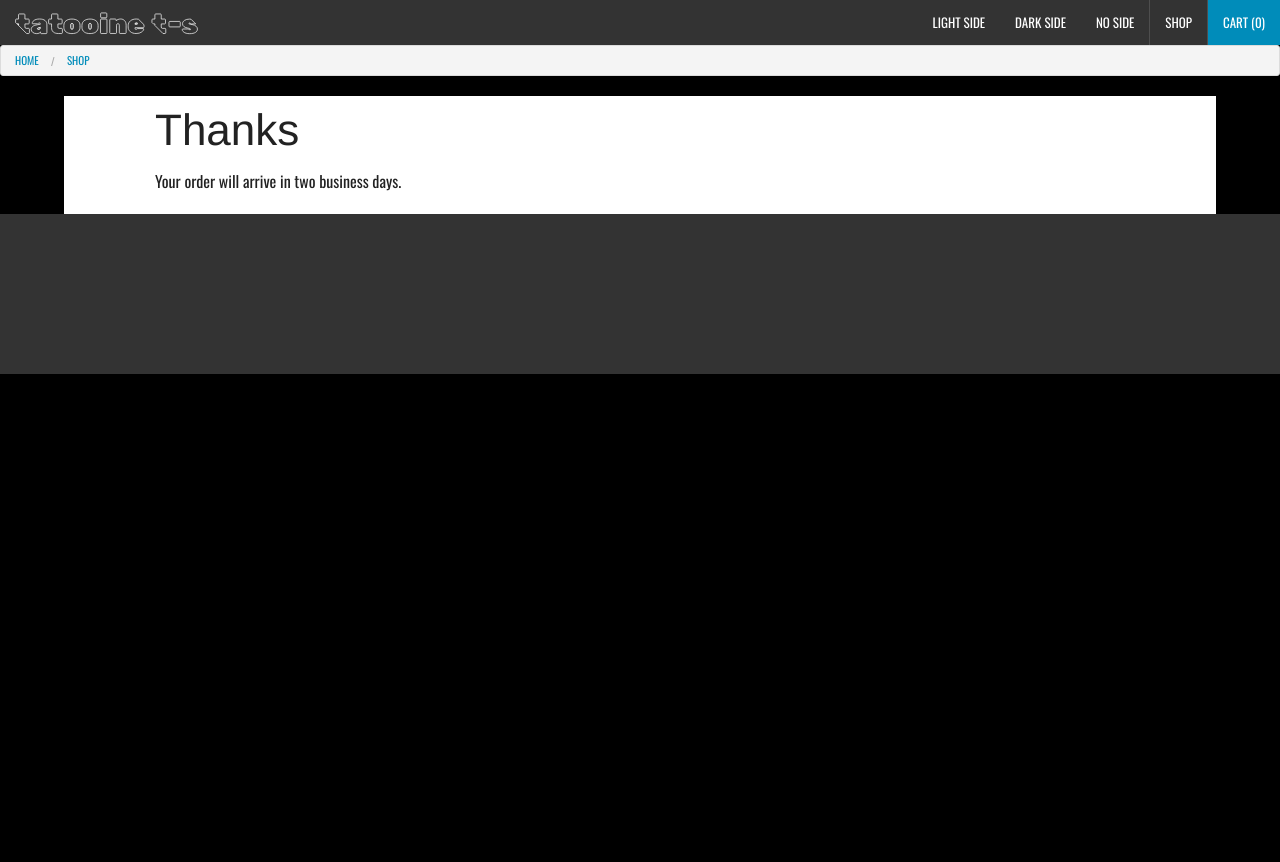
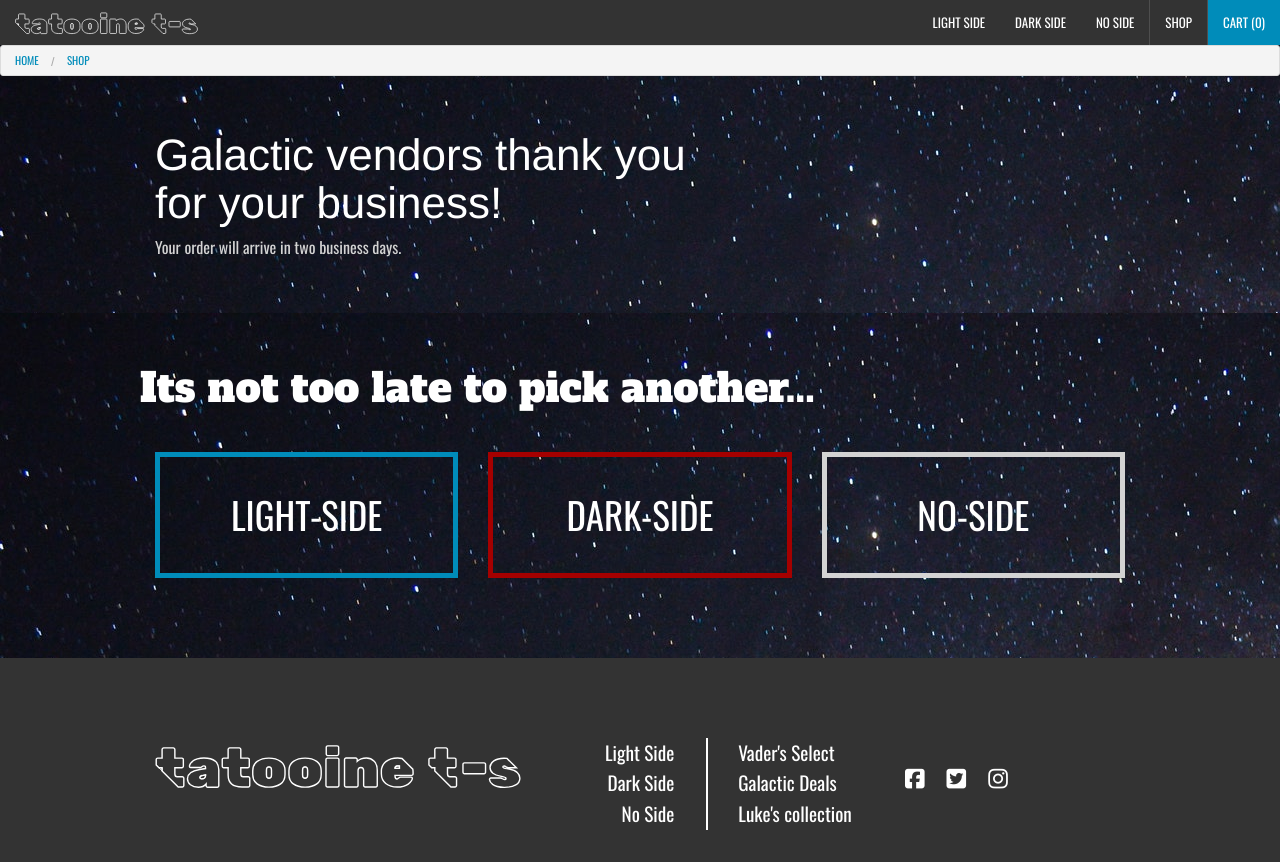
Before and after one commit to DKP1500/Tatooine-T-S, a plain HTML site: page confirmation.html in a window 1280 px wide. Before the commit the page ends 800 px from the top, so only its background shows below. Drawn offline with nearby package versions, Linux system fonts and the light colour scheme.

Commit message:
Confirmation Page Additions/Image Link Fix

```diff
--- a/confirmation.html
+++ b/confirmation.html
@@ -50,15 +50,81 @@
     <main class="product-grid">
       <div class="row">
         <div class="column">
-          <h1>Thanks</h1>
+          <h1>Galactic vendors thank you <br> for your business!</h1>
           <p>Your order will arrive in two business days.</p>
           <div class="cart-content"></div>
         </div>
       </div>
     </main>
 
+    <section class="pickanother">
+
+      <div class="row">
+
+        <h1> Its not too late to pick another... </h1>
+
+      </div>
+
+      <div class="row">
+
+      <div class="column medium-4">
+        <a href="light-side/index.html"><h2 class="lightside">light-side</h2></a>
+      </div>
+
+       <div class="column medium-4">
+        <a href="dark-side/index.html"><h2 class="darkside">dark-side</h2></a>
+      </div>
+
+      <div class="column medium-4">
+        <a href="no-side/index.html"><h2 class="noside">no-side</h2></a>
+      </div>
+
+      </div>
+
+    </section>
+
+
+
     <!-- Footer -->
-    <footer></footer>
+        <footer>
+
+      <div class="row">
+
+        <div class="column medium-3 large-5">
+           <h1><a href="index.html"><img src="img/logo.svg" alt="tatooine t-s logo" class="logo"></a></h1>
+        </div>
+
+        <div class="column medium-3 large-2">
+          <ul class="linksc">
+            <li class="categories"><a href="light-side/index.html"> Light Side</a></li>
+            <li class="categories"><a href="dark-side/index.html"> Dark Side</a></li>
+            <li class="categories"><a href="no-side/index.html"> No Side</a></li>
+          </ul>
+
+        </div>
+
+        <div class="column medium-3 large-2">
+
+          <ul class="linkst">
+            <li><a href="vadersselect/index.html"> Vader's Select</a></li>
+            <li><a href="galacticdeals/index.html"> Galactic Deals</a></li>
+            <li><a href="lukescollection/index.html"> Luke's collection</a>
+            </li>
+          </ul>
+
+        </div>
+
+        <div class="column medium-3 large-3">
+          <ul class="social-media inline-list">
+            <li><a><i class="fa fa-facebook-square" aria-hidden="true"></i></a></li>
+            <li><a><i class="fa fa-twitter-square" aria-hidden="true"></i></a></li>
+            <li><a><i class="fa fa-instagram" aria-hidden="true"></i></a></li>
+          </ul>
+        </div>
+
+      </div>
+
+    </footer>
 
     <script src="js/vendor/jquery.js"></script>
     <script src="js/foundation.min.js"></script>
--- a/css/main.css
+++ b/css/main.css
@@ -69,12 +69,6 @@ header .logo {
 	color: #ffffff;
 }
 
-.galactictrends {
-	background: #ffffff;
-	background-image: url(../img/xwingpatternoutline.png);
-	z-index: 5;
-}
-
 .homepage h2 {
 	font-family: 'Alfa Slab One', cursive;
 	padding: 3rem 0;
@@ -114,6 +108,12 @@ header .logo {
 }
 
 /* homepage trends */
+
+.galactictrends {
+	background: #ffffff;
+	background-image: url(../img/xwingpatternoutline.png);
+	z-index: 5;
+}
 
 .homepage .galactictrends .panel {
 	border: none;
@@ -228,7 +228,7 @@ header .logo {
 	font-weight: 300;
 }
 
-/* light side */
+/* light side (category page) */
 
 .lightside {
 	background-color: #ffffff;
@@ -251,7 +251,7 @@ header .logo {
 	color: #008CBA;
 }
 
-/* dark side */
+/* dark side (category page) */
 
 .darkside .top-bar-section li.active:not(.has-form) a:not(.button) {
 	background: #a50000;
@@ -282,7 +282,7 @@ header .logo {
 	color: #a50000;
 }
 
-/* no side */
+/* no side (category page) */
 
 .noside .top-bar-section li.active:not(.has-form) a:not(.button) {
 	background: #9c9c9c;
@@ -346,14 +346,6 @@ header .logo {
 
 }
 
-/*.luke {
-	background-image: url(../img/luke-02.png);
-	background-position: center;
-	background-size: cover;
-	background-repeat: no-repeat;
-	z-index: 2;
-}
-*/
 /* shop page */
 
 .shop .top-bar-section li.active:not(.has-form) a:not(.button) {
@@ -416,6 +408,83 @@ ul.pagination li a, ul.pagination li button {
 
 .cart .breadcrumbs > * a {
 	color: #ffffff;
+}
+
+/* confirmation */
+
+.confirmation {
+	background-image: url(../img/space.jpeg);
+}
+
+.confirmation .product-grid {
+	padding: 2rem 0;
+	background-color: transparent;
+}
+
+.confirmation h1 {
+	color: #ffffff;
+	line-height: 3rem;
+}
+
+.confirmation p {
+	color: #d3d3d3;
+}
+
+.confirmation .pickanother h1 {
+	font-family: 'Alfa Slab One', cursive;
+	font-size: 2.5rem;
+
+}
+.pickanother{
+	background-image: url(../img/space.jpeg);
+	padding: 3rem 0;
+}
+
+.pickanother .lightside,
+.pickanother .darkside,
+.pickanother .noside {
+	padding: 2rem 0;
+	margin: 2rem 0;
+	text-align: center;
+	text-transform: uppercase;
+	font-family: 'Oswald', sans-serif;
+	font-size: 2.3125rem;
+}
+
+.pickanother .lightside {
+	border: 5px solid #008CBA;
+	background-color: transparent;
+	color: #ffffff;
+}
+
+.pickanother .lightside:hover {
+	background-color: #008CBA;
+	background-image: url(../img/rebelpattern-04.png);
+	opacity: .8;
+}
+
+.pickanother .darkside {
+	border: 5px solid #a50000;
+	background-color: transparent;
+	color: #ffffff;
+}
+
+.pickanother .darkside:hover {
+	background-color: #a50000;
+	background-image: url(../img/empirepattern-05.png);
+	opacity: .8;
+}
+
+.pickanother .noside {
+	border: 5px solid #d3d3d3;
+	background-color: transparent;
+	color: #ffffff;
+}
+
+.pickanother .noside:hover {
+	background-color: #d3d3d3;
+	background-image: url(../img/nosidepattern-06.png);
+	opacity: .8;
 }
 
 
```
Also changed, not shown: dark-side/bad4v2.html (+1 -1 lines), galacticdeals/index.html (+12 -0 lines).
